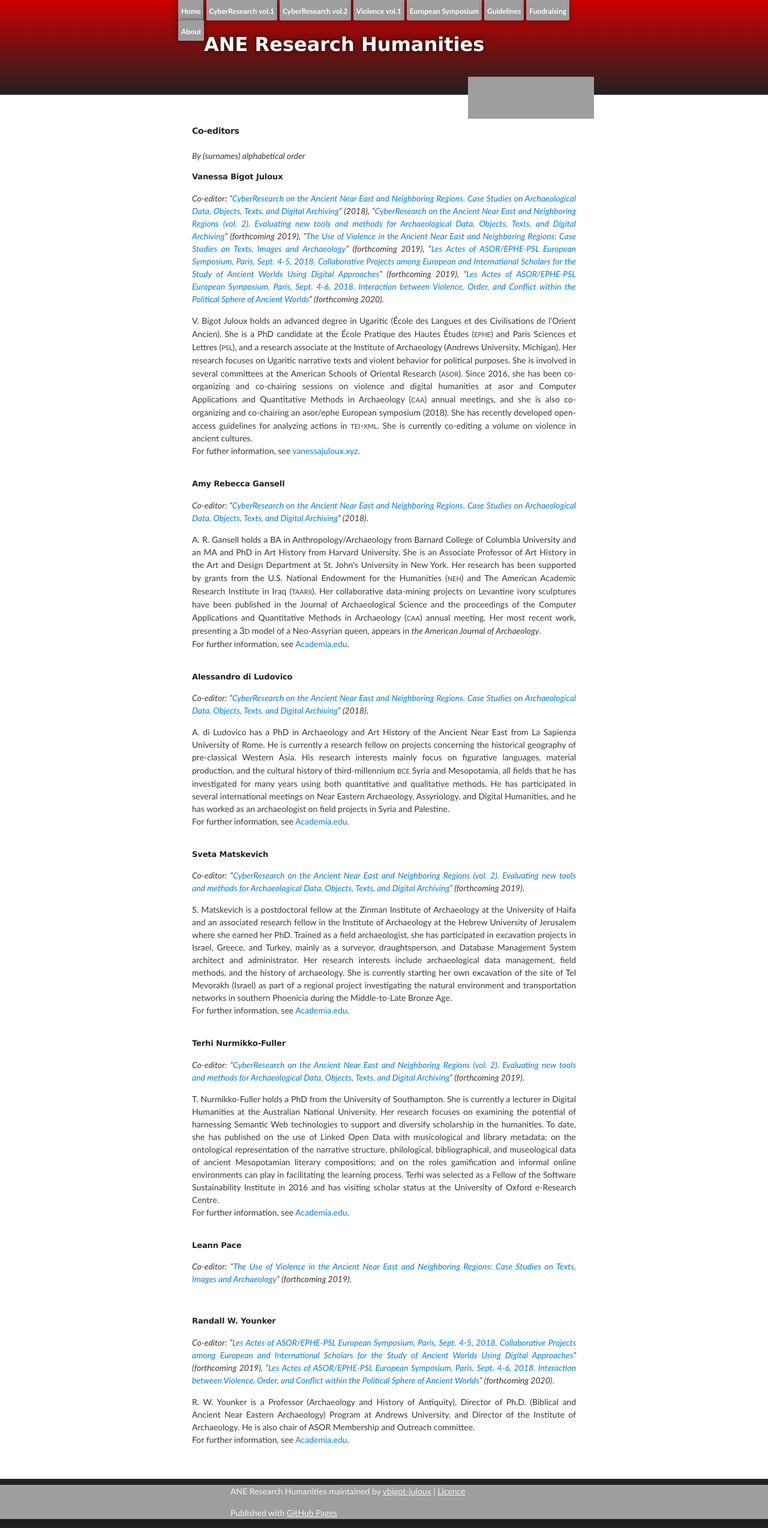
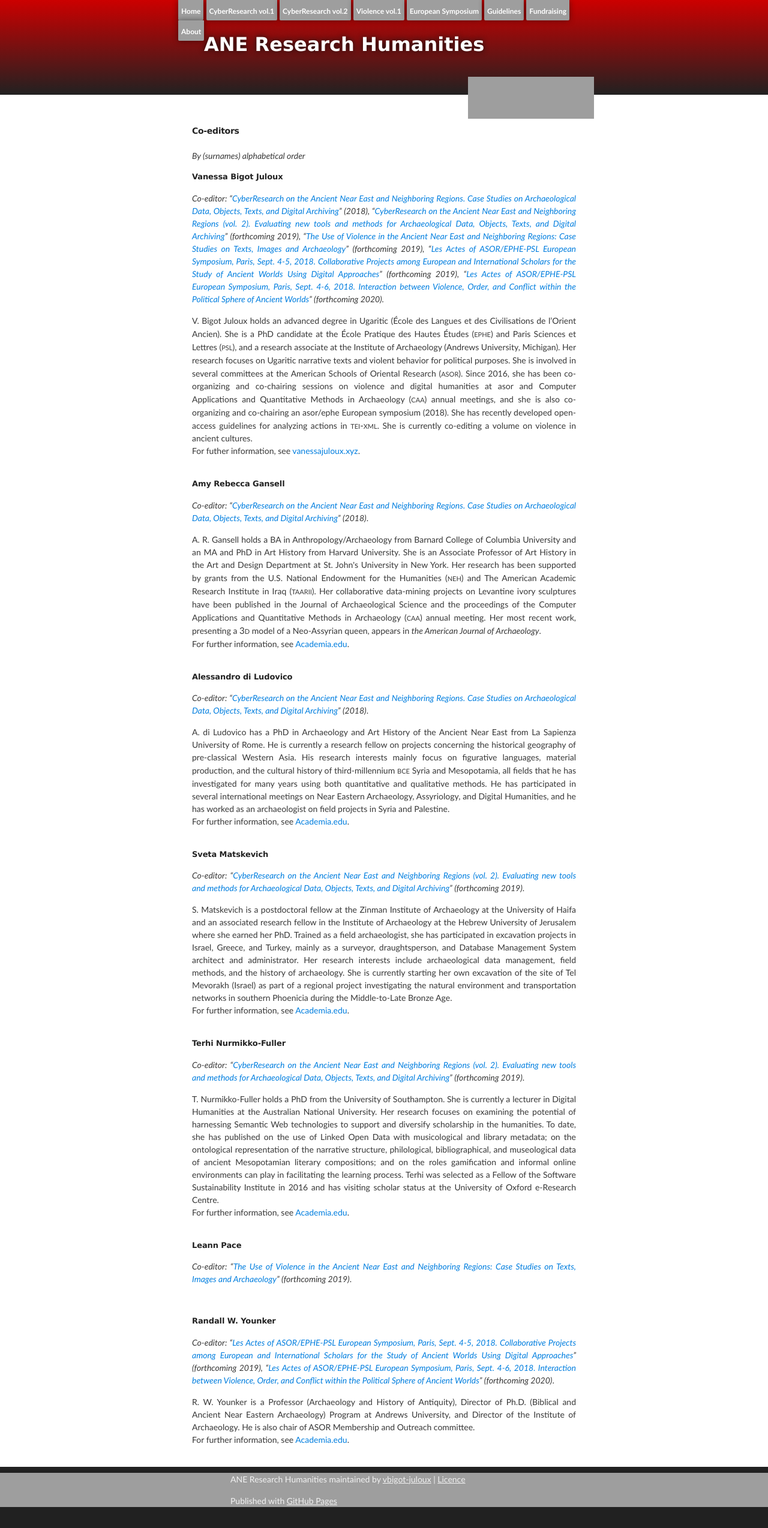
Before and after one commit to vbigot-juloux/ane-research-humanities, a Jekyll site: the page built from About.md, in a window 1280 px wide. Shown: the whole page at 60% size. Built offline with Jekyll 4.4.1, drawn with Linux system fonts in a browser that asks for light colours; the repository's description, which GitHub fills in, is left out; grey boxes are pictures that could not be loaded.

Commit message:
Update About.md

```diff
--- a/About.md
+++ b/About.md
@@ -39,5 +39,5 @@ For further information, see <a href="https://anu-au.academia.edu/TerhiNurmikkoF
 
 <h3><a name="younker"></a>Randall W. Younker</h3>
 <p><em>Co-editor: “<a href="http://ane-research-humanities.science/docs/ASOR-EPHE-PSL-European-Symposium">Les Actes of ASOR/EPHE-PSL European Symposium, Paris, Sept. 4-5, 2018. Collaborative Projects among European and International Scholars for the Study of Ancient Worlds Using Digital Approaches</a>” (forthcoming 2019), “<a href="http://ane-research-humanities.science/docs/ASOR-EPHE-PSL-European-Symposium">Les Actes of ASOR/EPHE-PSL European Symposium, Paris, Sept. 4-6, 2018. Interaction between Violence, Order, and Conflict within the Political Sphere of Ancient Worlds</a>” (forthcoming 2020)</em>. </p>
-<p style="padding-bottom: 20px">R. W. Younker is a Professor (Archaeology and History of Antiquity), Director of Ph.D. (Biblical and Ancient Near Eastern Archaeology) Program at Andrews University, and Director of the Institute of Archaeology. He is also chair of ASOR Membership and Outreach committee.<br />
+<p>R. W. Younker is a Professor (Archaeology and History of Antiquity), Director of Ph.D. (Biblical and Ancient Near Eastern Archaeology) Program at Andrews University, and Director of the Institute of Archaeology. He is also chair of ASOR Membership and Outreach committee.<br />
 For further information, see <a href="https://www.andrews.edu/sem/faculty_staff/faculty/randall-younker.html" target="_blank">Academia.edu</a>.</p>
```
